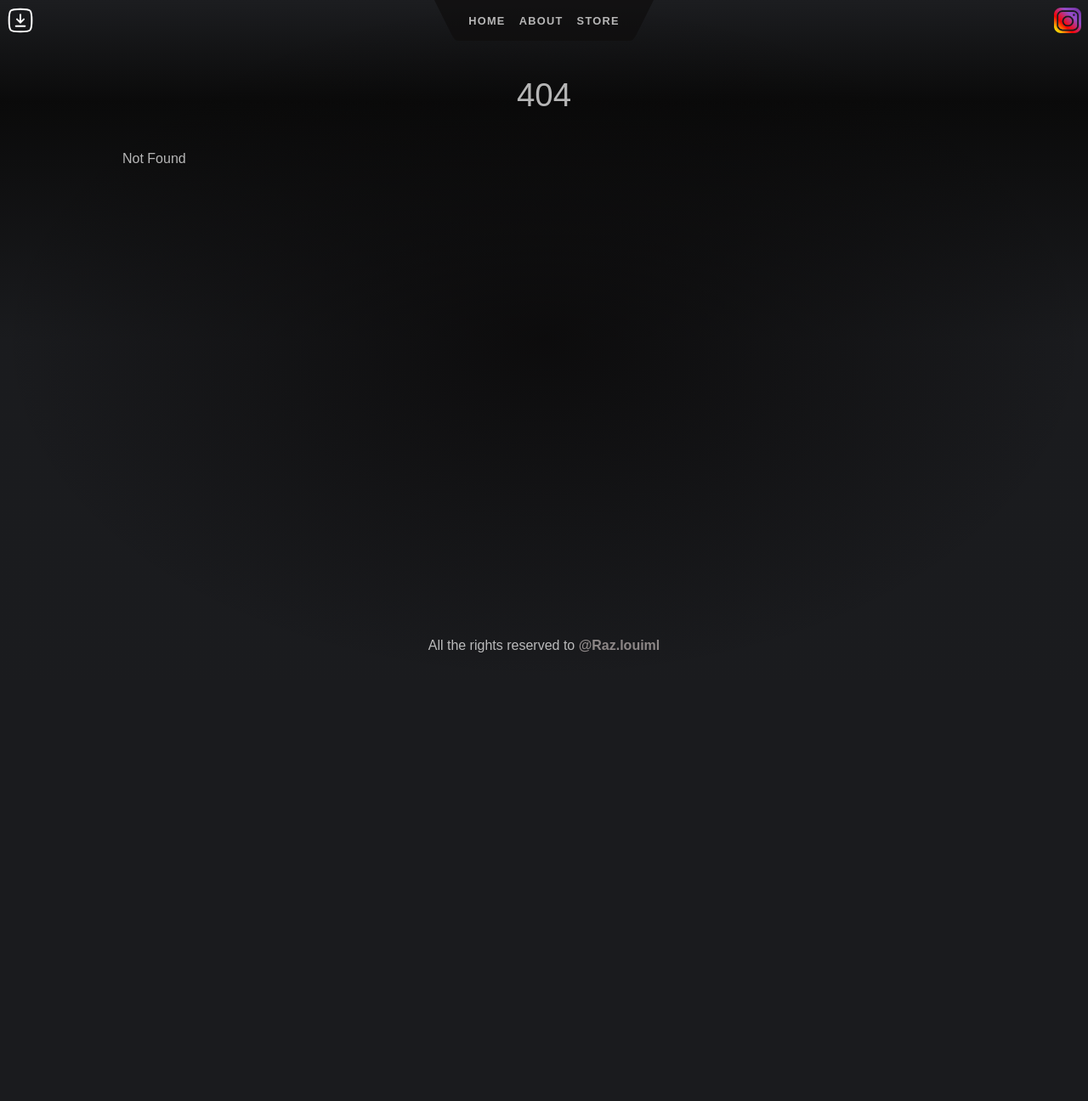
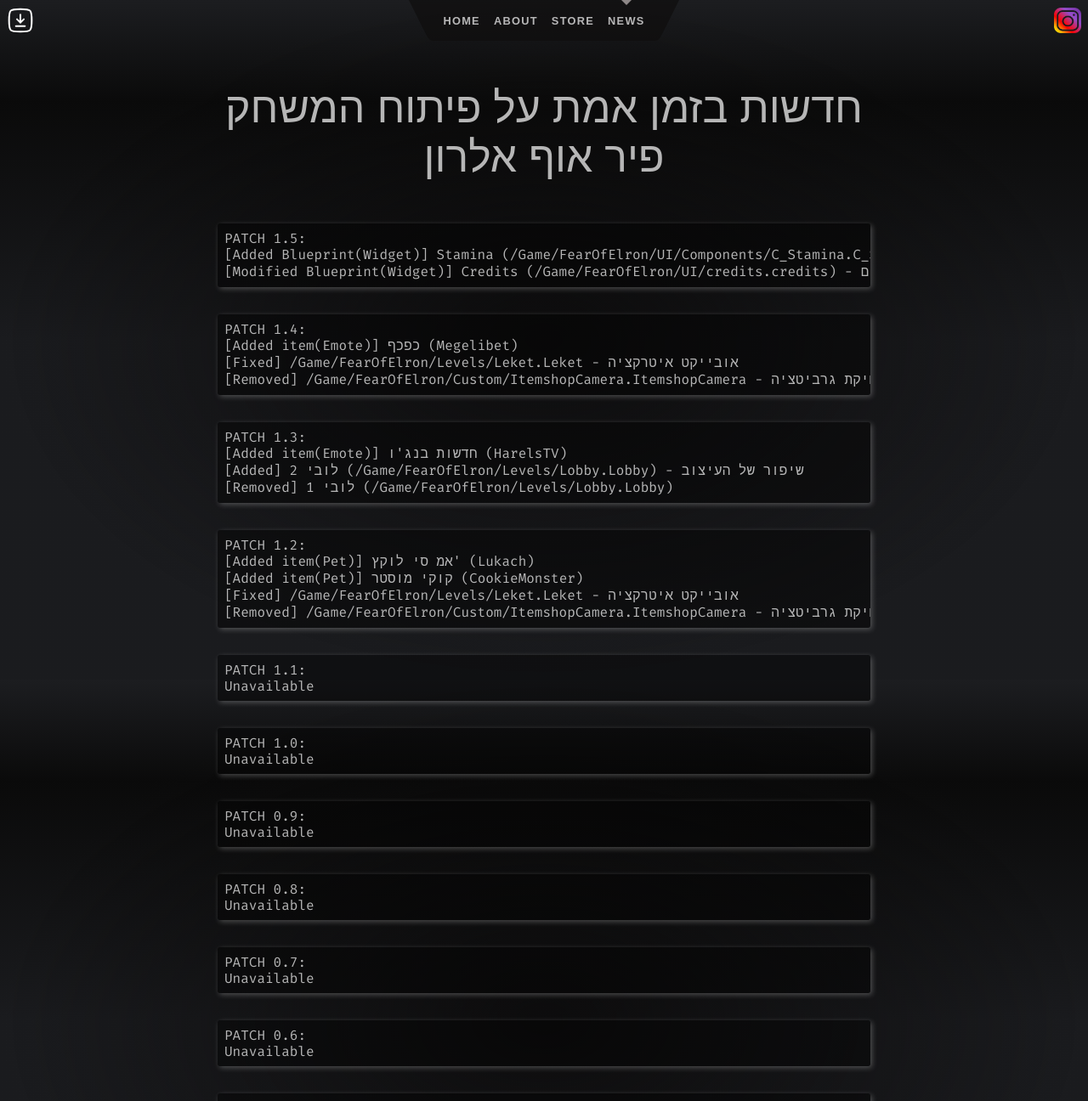
Before and after one commit to Louiml/FOEsite, a SvelteKit app: page /news in a window 1280 px wide. Before the commit this address had no page. Shown: the top 1296 px of the page at 85% size. Before the commit the page ends 800 px from the top, so only its background shows below. Built offline with nearby package versions, Linux system fonts and the light colour scheme.

Commit message:
Added news and Fixed +page main

```diff
--- a/src/routes/+page.svelte
+++ b/src/routes/+page.svelte
@@ -13,7 +13,7 @@
 			ברוך הבא לאתר הרשמי של פיר אוף אלרון
 		</span>
 
-		אז מה אתם יכול לעשות באתר?
+		אז מה אתם יכולים לעשות באתר?
 		<p>- לראות הדלפות של הפיתוח של המשחק בעדכון תמידי -</p>
 		<p>- לבצע הזמנה אונליין -</p>
 		<p>- לדבר איתנו -</p>
--- a/src/routes/Header.svelte
+++ b/src/routes/Header.svelte
@@ -6,7 +6,7 @@
 
 <header>
 	<div class="corner">
-		<a href="https://mediafire.com/JWU2FHFS2412">
+		<a href="https://www.mediafire.com/file/yfylbz36pse8a87/FearOfElron2.rar/file">
 			<img src={download} alt="SvelteKit" />
 		</a>
 	</div>
@@ -24,6 +24,9 @@
 			</li>
 			<li aria-current={$page.url.pathname.startsWith('/store') ? 'page' : undefined}>
 				<a href="/store">Store</a>
+			</li>
+			<li aria-current={$page.url.pathname.startsWith('/news') ? 'page' : undefined}>
+				<a href="/news">News</a>
 			</li>
 		</ul>
 		<svg viewBox="0 0 2 3" aria-hidden="true">
--- /dev/null
+++ b/src/routes/news/+page.js
@@ -0,0 +1,9 @@
+import { dev } from '$app/environment';
+
+// we don't need any JS on this page, though we'll load
+// it in dev so that we get hot module replacement
+export const csr = dev;
+
+// since there's no dynamic data here, we can prerender
+// it so that it gets served as a static asset in production
+export const prerender = true;
--- /dev/null
+++ b/src/routes/news/+page.svelte
@@ -0,0 +1,54 @@
+<svelte:head>
+	<title>Store</title>
+	<meta name="description" content="השופ הרשמי של פיר אוף אלרון - בקרוב.." />
+</svelte:head>
+
+<div class="text-column">
+	<h1>חדשות בזמן אמת על פיתוח המשחק פיר אוף אלרון</h1>
+	<pre>PATCH 1.5:
+[Added Blueprint(Widget)] Stamina (/Game/FearOfElron/UI/Components/C_Stamina.C_Stamina) - הוספתי סטמינה בגלל כל הבקשות
+[Modified Blueprint(Widget)] Credits (/Game/FearOfElron/UI/credits.credits) - הוספתי עוד כמה אנשים לקרדיטים</pre>
+	<pre>PATCH 1.4:
+[Added item(Emote)] כפכף (Megelibet)
+[Fixed] /Game/FearOfElron/Levels/Leket.Leket - אובייקט איטרקציה
+[Removed] /Game/FearOfElron/Custom/ItemshopCamera.ItemshopCamera - מחיקת גרביטציה</pre>
+<pre>PATCH 1.3:
+[Added item(Emote)] חדשות בנג'ו (HarelsTV)
+[Added] לובי 2 (/Game/FearOfElron/Levels/Lobby.Lobby) - שיפור של העיצוב
+[Removed] לובי 1 (/Game/FearOfElron/Levels/Lobby.Lobby)</pre>
+<pre>PATCH 1.2:
+[Added item(Pet)] אמ סי לוקץ' (Lukach)
+[Added item(Pet)] קוקי מוסטר (CookieMonster)
+[Fixed] /Game/FearOfElron/Levels/Leket.Leket - אובייקט איטרקציה
+[Removed] /Game/FearOfElron/Custom/ItemshopCamera.ItemshopCamera - מחיקת גרביטציה</pre>
+<pre>PATCH 1.1:
+Unavailable</pre>
+<pre>PATCH 1.0:
+Unavailable</pre>
+<pre>PATCH 0.9:
+Unavailable</pre>
+<pre>PATCH 0.8:
+Unavailable</pre>
+<pre>PATCH 0.7:
+Unavailable</pre>
+<pre>PATCH 0.6:
+Unavailable</pre>
+<pre>PATCH 0.5:
+[Modified /Engine/FearOfElron.FearOfElron (Thumbnail) F="/Appdata/EpicGames/UE5.1/Data/thumb.jpg" T=*Unavailable*]</pre>
+<pre>PATCH 0.4:
+Unavailable</pre>
+<pre>PATCH 0.3:
+Unavailable</pre>
+<pre>PATCH 0.2:
+Unavailable</pre>
+<pre>PATCH 0.1:
+Unavailable</pre>
+<pre>PATCH 0.0:
+[Project created] Unreal Engine 5.1 + Quixel Bridge</pre>
+</div>
+<style>
+	h1 {
+		text-align: center;
+		font-size: 50px;
+	}
+</style>
```
